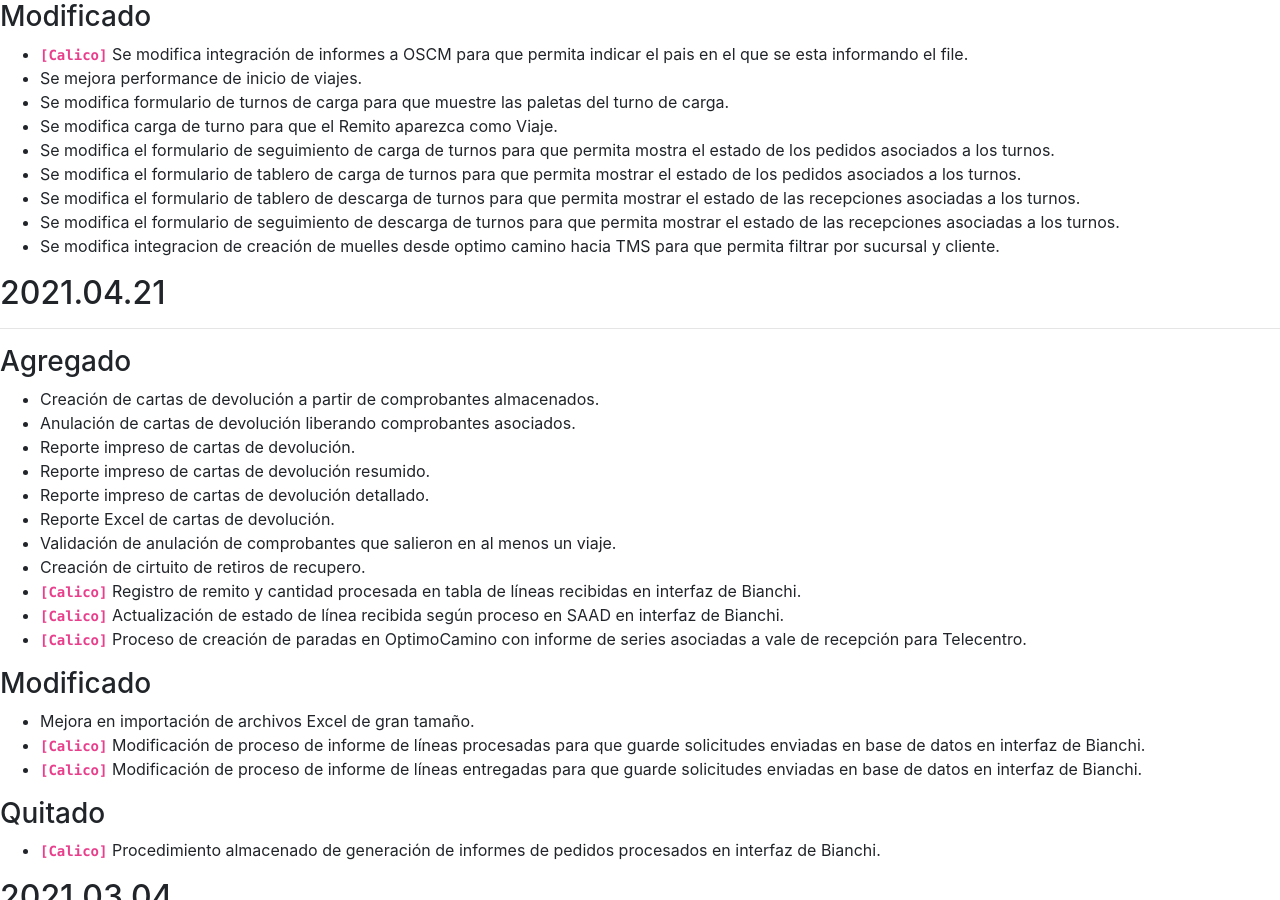
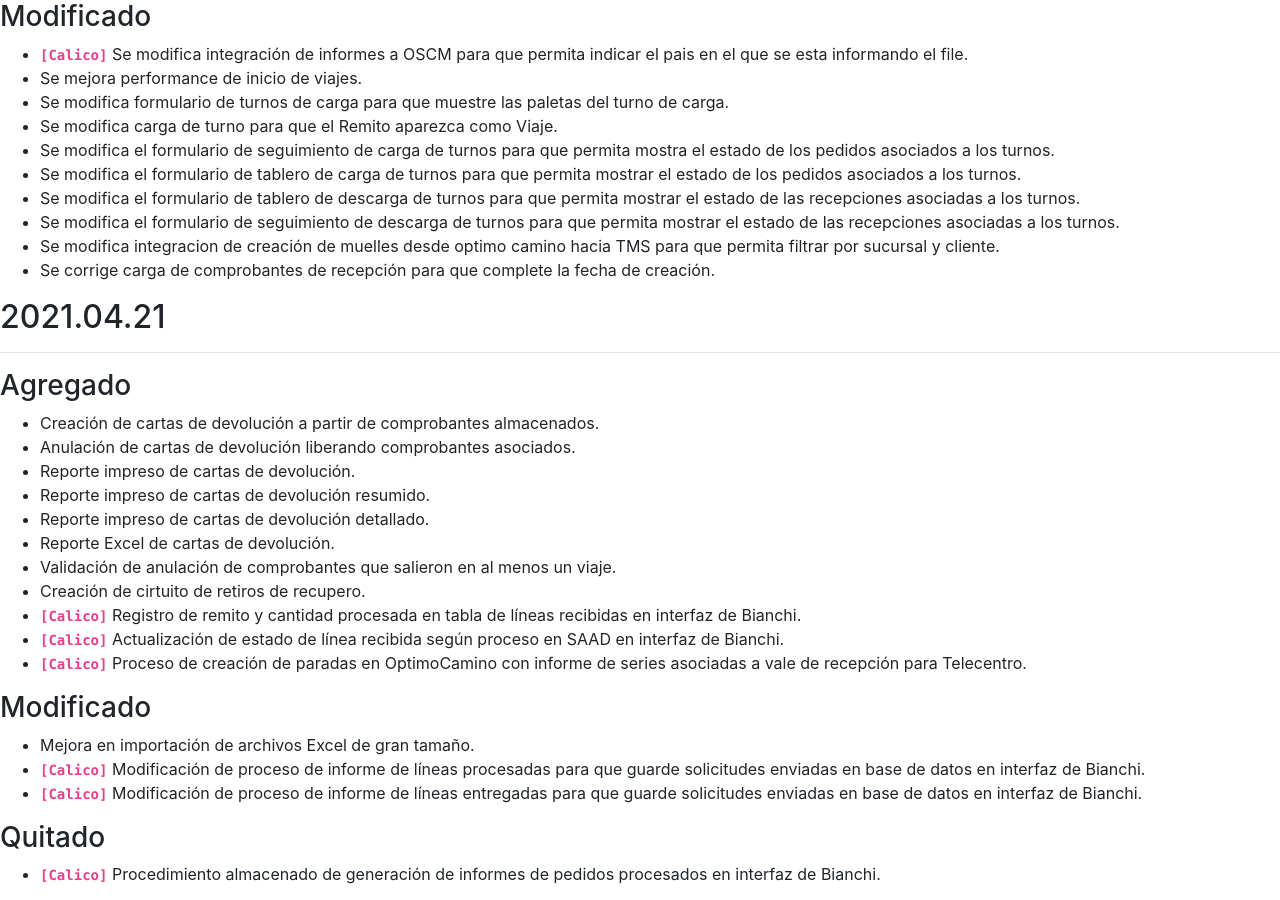
Before and after one commit to brainsys-arsaad/versionado, a Jekyll site: the page built from registro-cambios.markdown, in a window 1280 px wide and 900 px high, scrolled down 521 px. Built offline with Jekyll 4.4.1, drawn with Linux system fonts in a browser that asks for light colours.

Commit message:
Update registro-cambios.markdown

```diff
--- a/registro-cambios.markdown
+++ b/registro-cambios.markdown
@@ -57,6 +57,7 @@ El formato esta basado en [Keep a Changelog](https://keepachangelog.com/es-ES/1.
 - Se modifica el formulario de tablero de descarga de turnos para que permita mostrar el estado de las recepciones asociadas a los turnos.
 - Se modifica el formulario de seguimiento de descarga de turnos para que permita mostrar el estado de las recepciones asociadas a los turnos.
 - Se modifica integracion de creación de muelles desde optimo camino hacia TMS para que permita filtrar por sucursal y cliente.
+- Se corrige carga de comprobantes de recepción para que complete la fecha de creación.
 
 ## 2021.04.21
 ---
```
